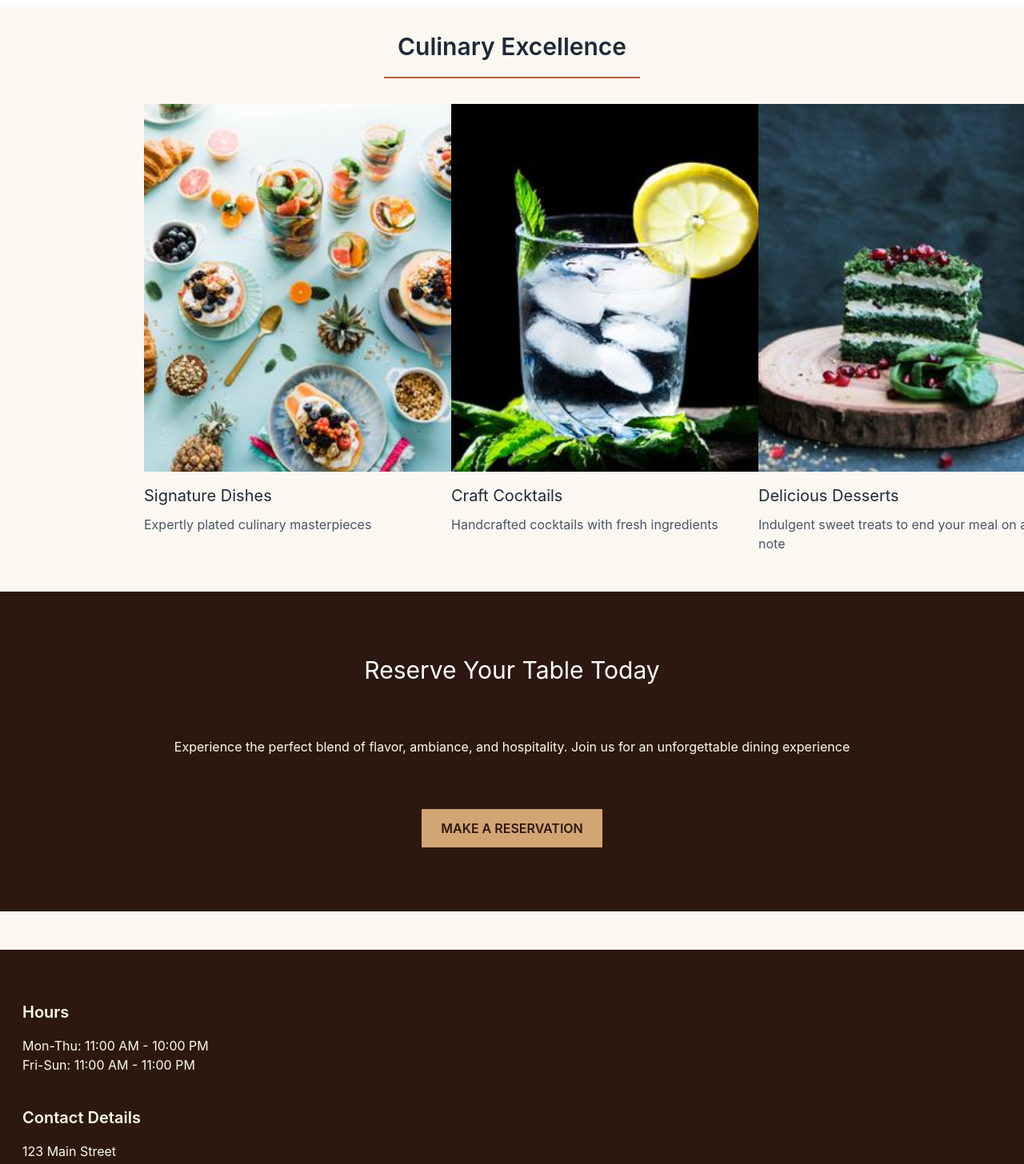
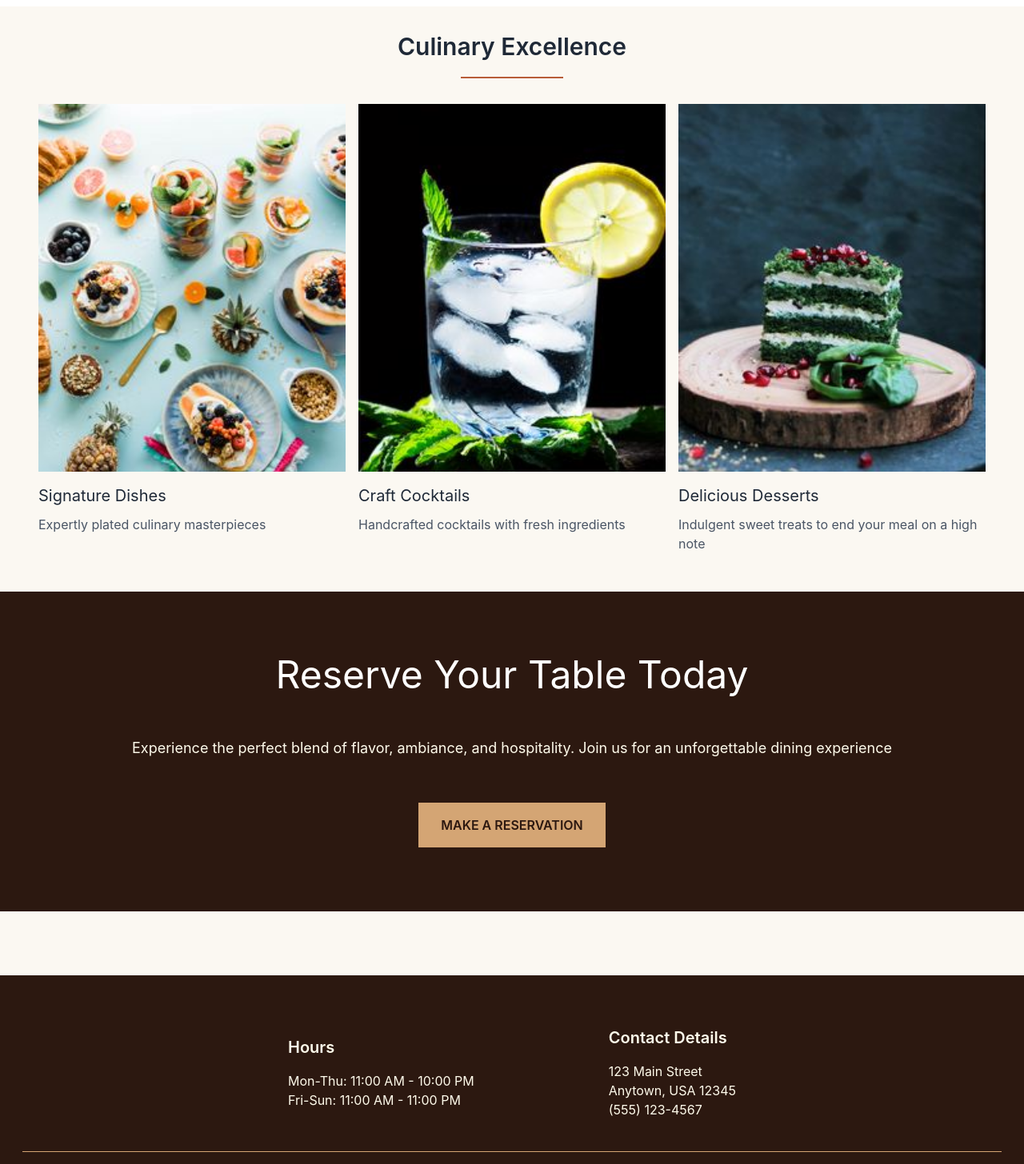
Before and after one commit to geraldmrls/savoria, a React (Vite) app: page / in a window 1280 px wide. Shown: the part 1040-2496 px from the top of the page at 80% size. Built offline with nearby package versions, Linux system fonts and the light colour scheme.

Commit message:
Complete home mobile and web responsive version

```diff
--- a/src/pages/Home/ContactInfo.tsx
+++ b/src/pages/Home/ContactInfo.tsx
@@ -1,6 +1,9 @@
 export function ContactInfo() {
   return (
-    <div className="bg-brown-bg-dark mt-12 text-amber-50 py-16 px-7">
+    // contact info container
+    <div className="bg-brown-bg-dark mt-12 text-amber-50 py-16 px-7 lg:mt-20 lg:flex lg:flex-col lg:justify-center lg:items-center">
+
+      <div className="lg:flex lg:items-center lg:justify-between lg:w-140">
         {/* hours info */}
         <div>
           <h4 className="mb-4 text-lg sm:text-xl font-semibold">Hours</h4>
@@ -9,18 +12,23 @@ export function ContactInfo() {
         </div>
 
         {/* contact details */}
-      <div className="mt-10">
-        <h4 className="mb-4 text-lg sm:text-xl font-semibold">Contact Details</h4>
+        <div className="mt-10 lg:mt-0">
+          <h4 className="mb-4 text-lg sm:text-xl font-semibold">
+            Contact Details
+          </h4>
           <p className="text-sm sm:text-base">123 Main Street</p>
           <p className="text-sm sm:text-base">Anytown, USA 12345</p>
           <p className="text-sm sm:text-base">(555) 123-4567</p>
         </div>
+      </div>
 
       {/* line */}
-      <div className="border-t border-yellow-border mx-auto mt-10"></div>
+      <div className="border-t border-yellow-border mx-auto mt-10 lg:w-full"></div>
 
       <footer>
-            <p className="text-center mt-6 text-xs sm:text-sm">&copy; 2023 Savoria. All rights reserved.</p>
+        <p className="text-center mt-6 text-xs sm:text-sm">
+          &copy; 2023 Savoria. All rights reserved.
+        </p>
       </footer>
     </div>
   );
--- a/src/pages/Home/CulinaryExcellence.tsx
+++ b/src/pages/Home/CulinaryExcellence.tsx
@@ -7,6 +7,8 @@ import { homeDishes } from "../../data/homeDishes.ts";
 import { cn } from "../../utils/cn.ts";
 
 export function CulinaryExcellence() {
+  const browserWidth = window.outerWidth;
+  const lineWidth = `${browserWidth >= 620 ? "10%" : "25%"}`;
   return (
     <div className="bg-primary-bg pt-8">
       {/* title */}
@@ -24,10 +26,10 @@ export function CulinaryExcellence() {
         {/* line */}
         <motion.div
           initial={{ width: 0 }}
-          whileInView={{ width: "25%" }}
+          whileInView={{ width: lineWidth }}
           transition={{ duration: 0.8, ease: "easeOut", delay: 0.3 }}
           viewport={{ once: true }}
-          className="border border-brown-bg mx-auto w-1/4 mt-4"
+          className="border border-brown-bg mx-auto mt-4"
         ></motion.div>
       </div>
 
@@ -44,7 +46,7 @@ export function CulinaryExcellence() {
           "flex overflow-x-auto snap-x snap-mandatory gap-4 px-[7.5vw] pb-10 scroll-smoot",
 
           // desktop
-          "lg:justify-between lg:gap-0 lg:pb-0 lg:px-45",
+          "lg:overflow-x-hidden lg:p-0 lg:justify-center",
         )}
         style={{ scrollbarWidth: "none", msOverflowStyle: "none" }}
       >
@@ -60,7 +62,7 @@ export function CulinaryExcellence() {
 
                   // desktop
 
-                  "lg:p-0 lg:rounded-none lg:px-0 lg:pb-0 lg:bg-primary-bg lg:shadow-none",
+                  "lg:p-0 lg:rounded-none lg:bg-primary-bg lg:shadow-none",
                 )}
               >
                 {/* image and title container */}
--- a/src/pages/Home/Home.tsx
+++ b/src/pages/Home/Home.tsx
@@ -16,7 +16,7 @@ import "./Home.css";
 
 export function Home() {
   return (
-    <div className="pt-20 mb-35">
+    <div className="pt-20 mb-35 lg:mb-0">
 
       {/* background image */}
       <div
--- a/src/pages/Home/MakeReservationInfo.tsx
+++ b/src/pages/Home/MakeReservationInfo.tsx
@@ -10,17 +10,17 @@ export function MakeReservationInfo() {
         viewport={{ once: true }}
         className="h-full flex flex-col justify-between items-center"
       >
-        <h2 className="text-white text-2xl sm:text-3xl text-center">
+        <h2 className="text-white text-2xl sm:text-3xl text-center lg:text-5xl">
           Reserve Your Table Today
         </h2>
-        <p className="text-amber-50 text-sm sm:text-base text-center">
+        <p className="text-amber-50 text-sm sm:text-base text-center lg:text-lg">
           Experience the perfect blend of flavor, ambiance, and hospitality.
           Join us for an unforgettable dining experience
         </p>
 
         {/* make a reservation button */}
 
-        <button className="bg-yellow-border text-brown-bg-dark py-3 px-6 font-semibold hover:bg-amber-600 transition-colors">
+        <button className="bg-yellow-border text-brown-bg-dark py-3 px-6 font-semibold hover:bg-amber-600 transition-colors lg:py-4 lg:px-7">
           MAKE A RESERVATION
         </button>
       </motion.div>
```
Lines whose indentation alone changed are shown as unchanged.
